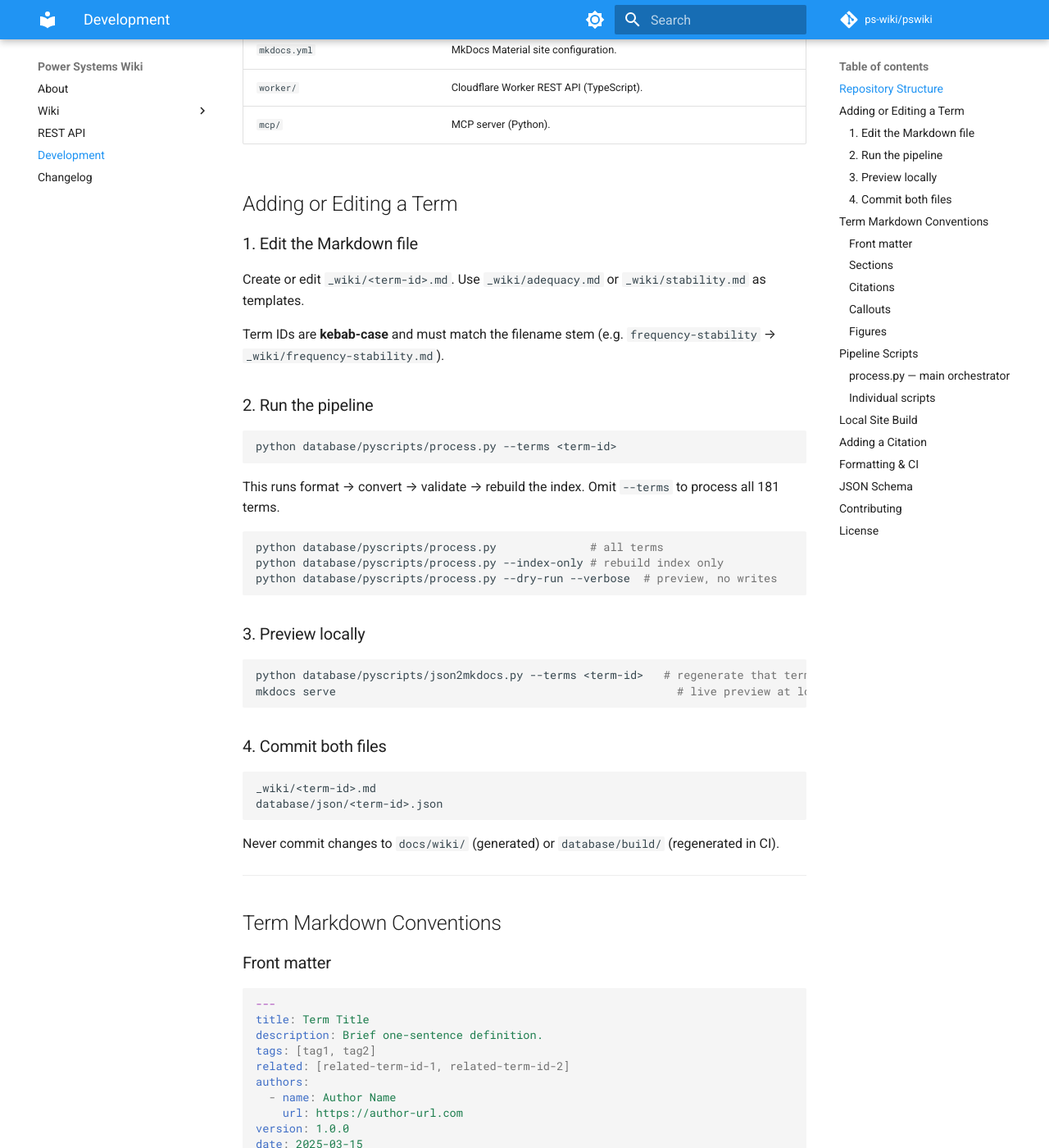
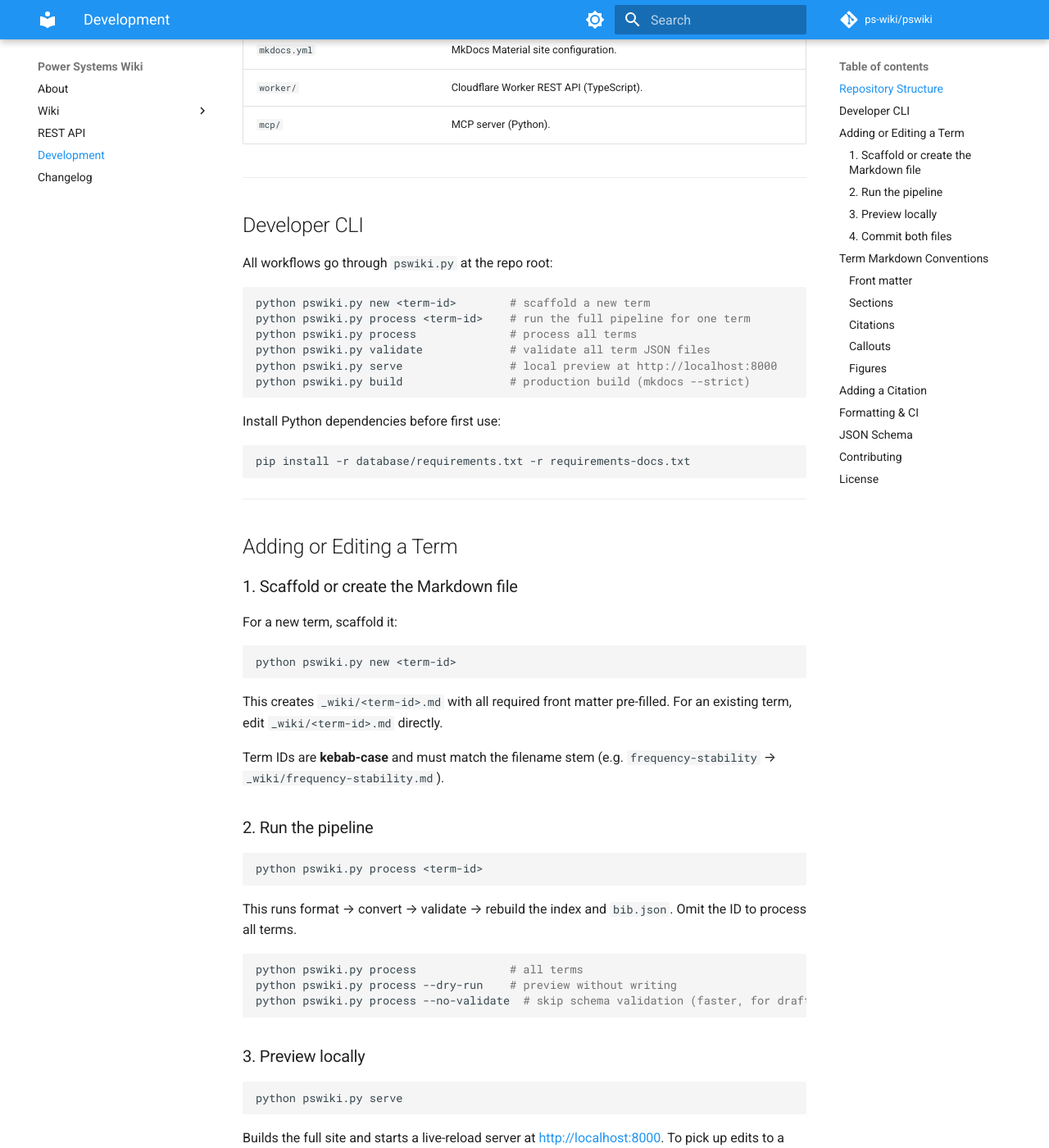
Before and after one commit to ps-wiki/ps-wiki.github.io, an MkDocs documentation site: the page built from docs/development.md, in a window 1280 px wide and 1400 px high, scrolled down 597 px. Shown: the whole window at 82% size. Built offline with MkDocs 1.6.1 and Material for MkDocs 9.7.7, drawn with Linux system fonts in a browser that asks for light colours; comment, search, counter and statistics services are not loaded; some of the changed text lies outside the part shown.

Commit message:
Update development.md for centralized CLI and MkDocs stack
- Replace all direct script invocations with pswiki.py commands
- Add Developer CLI section as the primary reference
- Update figure syntax from Jekyll liquid to standard Markdown
- Remove stale Pipeline Scripts and Local Site Build sections
- Note DOI-first footnote link behavior
- Remove version field from front matter template (pipeline-managed)

Co-Authored-By: Claude Sonnet 4.6 <noreply@anthropic.com>

````diff
--- a/docs/development.md
+++ b/docs/development.md
@@ -18,34 +18,64 @@ description: How to contribute terms, run the pipeline, and build the site local
 | `worker/`                             | Cloudflare Worker REST API (TypeScript).                                              |
 | `mcp/`                                | MCP server (Python).                                                                  |
 
+---
+
+## Developer CLI
+
+All workflows go through `pswiki.py` at the repo root:
+
+```bash
+python pswiki.py new <term-id>        # scaffold a new term
+python pswiki.py process <term-id>    # run the full pipeline for one term
+python pswiki.py process              # process all terms
+python pswiki.py validate             # validate all term JSON files
+python pswiki.py serve                # local preview at http://localhost:8000
+python pswiki.py build                # production build (mkdocs --strict)
+```
+
+Install Python dependencies before first use:
+
+```bash
+pip install -r database/requirements.txt -r requirements-docs.txt
+```
+
+---
+
 ## Adding or Editing a Term
 
-### 1. Edit the Markdown file
+### 1. Scaffold or create the Markdown file
 
-Create or edit `_wiki/<term-id>.md`. Use `_wiki/adequacy.md` or `_wiki/stability.md` as templates.
+For a new term, scaffold it:
+
+```bash
+python pswiki.py new <term-id>
+```
+
+This creates `_wiki/<term-id>.md` with all required front matter pre-filled. For an existing term, edit `_wiki/<term-id>.md` directly.
 
 Term IDs are **kebab-case** and must match the filename stem (e.g. `frequency-stability` → `_wiki/frequency-stability.md`).
 
 ### 2. Run the pipeline
 
 ```bash
-python database/pyscripts/process.py --terms <term-id>
+python pswiki.py process <term-id>
 ```
 
-This runs format → convert → validate → rebuild the index. Omit `--terms` to process all 181 terms.
+This runs format → convert → validate → rebuild the index and `bib.json`. Omit the ID to process all terms.
 
 ```bash
-python database/pyscripts/process.py              # all terms
-python database/pyscripts/process.py --index-only # rebuild index only
-python database/pyscripts/process.py --dry-run --verbose  # preview, no writes
+python pswiki.py process              # all terms
+python pswiki.py process --dry-run    # preview without writing
+python pswiki.py process --no-validate  # skip schema validation (faster, for drafting)
 ```
 
 ### 3. Preview locally
 
 ```bash
-python database/pyscripts/json2mkdocs.py --terms <term-id>   # regenerate that term's page
-mkdocs serve                                                   # live preview at localhost:8000
+python pswiki.py serve
 ```
+
+Builds the full site and starts a live-reload server at <http://localhost:8000>. To pick up edits to a term while the server is running, run `python pswiki.py process <term-id>` in a second terminal — mkdocs detects the regenerated page and reloads.
 
 ### 4. Commit both files
 
@@ -54,7 +84,7 @@ _wiki/<term-id>.md
 database/json/<term-id>.json
 ```
 
-Never commit changes to `docs/wiki/` (generated) or `database/build/` (regenerated in CI).
+Never commit `docs/wiki/` (generated) or `database/build/` (regenerated at build time).
 
 ---
 
@@ -71,14 +101,12 @@ related: [related-term-id-1, related-term-id-2]
 authors:
   - name: Author Name
     url: https://author-url.com
-version: 1.0.0
 date: 2025-03-15
 lastmod: 2025-11-19
 ---
 ```
 
-`lastmod` and the `generated` comment are managed by the pipeline — don't set them manually.
-Bump `version` (semver) on meaningful content changes.
+`lastmod` and `generated` are managed by the pipeline — do not set them manually.
 
 ### Sections
 
@@ -104,7 +132,7 @@ Source: <d-cite key="nerc2024glossary"></d-cite> p42
 
 For multiple sources: `Source: <d-cite key="key1"></d-cite> <d-cite key="key2"></d-cite>`
 
-The pipeline resolves citations to footnotes in the rendered site.
+The pipeline resolves citations to footnotes in the rendered site. If a BibTeX entry has a `doi` field, the footnote links to `https://doi.org/{doi}`; otherwise it uses the `url` field.
 
 ### Callouts
 
@@ -117,73 +145,17 @@ Use kramdown block attributes for highlighted notes:
 <!-- prettier-ignore-end -->
 ```
 
-Available types: `block-danger`, `block-warning`, `block-tip`, `block-note`.
-The `<!-- prettier-ignore -->` wrappers are required to prevent CI formatting errors.
+Available types: `block-danger`, `block-warning`, `block-tip`, `block-note`. The pipeline converts these to MkDocs admonitions at build time. The `<!-- prettier-ignore -->` wrappers are required to prevent CI formatting errors.
 
 ### Figures
 
-Store images in `assets/img/pswiki/` then reference them in the section body:
+Store images in `assets/img/pswiki/` then embed them with standard Markdown:
 
-```html
-<div class="row mt-3">
-  <div class="col-sm mt-3 mt-md-0">
-    {% include figure.liquid path="/assets/img/pswiki/your-figure.png" zoomable=true %} Caption text with optional <d-cite key="source-key"></d-cite>
-  </div>
-</div>
-<br />
+```markdown
+![Caption text (from <d-cite key="source-key"></d-cite>)](/assets/img/pswiki/your-figure.png)
 ```
 
 The pipeline extracts figures into the JSON and the site generator renders them with lightbox zoom.
-
----
-
-## Pipeline Scripts
-
-### `process.py` — main orchestrator
-
-```bash
-python database/pyscripts/process.py [--terms id1 id2] [--index-only] [--dry-run] [--no-validate] [--verbose]
-```
-
-Runs the full chain: `format.py` → `md2json.py` → `validate.py` → index rebuild.
-
-### Individual scripts
-
-```bash
-# Markdown → JSON
-python database/pyscripts/md2json.py --terms stability
-
-# JSON → Markdown (normalise / roundtrip)
-python database/pyscripts/json2md.py --terms stability
-
-# Format (MD → JSON → MD roundtrip to normalise)
-python database/pyscripts/format.py --terms stability
-
-# Validate JSON against schema
-python database/pyscripts/validate.py --terms stability
-
-# Generate MkDocs pages from JSON
-python database/pyscripts/json2mkdocs.py --terms stability
-```
-
----
-
-## Local Site Build
-
-```bash
-# Install dependencies (once)
-pip install -r database/requirements.txt -r requirements-docs.txt
-
-# Generate all term pages, then serve with live reload
-python database/pyscripts/json2mkdocs.py
-mkdocs serve
-
-# Production build (mirrors CI)
-python database/pyscripts/json2mkdocs.py
-mkdocs build --strict
-```
-
-The site builds in ~1.3 s for all 181 terms.
 
 ---
 
@@ -191,15 +163,13 @@ The site builds in ~1.3 s for all 181 terms.
 
 1. Add the BibTeX entry to `assets/bibliography/papers.bib`.
 2. Use the key in `<d-cite key="your-key"></d-cite>` in `_wiki/<term-id>.md`.
-3. Run `python database/pyscripts/process.py --terms <term-id>` to rebuild.
-
-The pipeline's `bib2json.py` exports `papers.bib` → `database/build/bib.json` which the site generator uses to render footnotes.
+3. Run `python pswiki.py process <term-id>` to rebuild.
 
 ---
 
 ## Formatting & CI
 
-The CI pipeline enforces [Prettier](https://prettier.io/) formatting (print width 150, Liquid plugin). Run before pushing:
+The CI pipeline enforces [Prettier](https://prettier.io/) formatting (print width 150). Run before pushing:
 
 ```bash
 npx prettier --write .
@@ -220,7 +190,6 @@ All term JSON files conform to `database/schema/v1/term.schema.json`. Key fields
 | `description`                    | string   | One-sentence summary                                |
 | `tags`                           | string[] | Lowercase kebab-case                                |
 | `related`                        | string[] | IDs of related terms                                |
-| `version`                        | string   | Semver (bump on content change)                     |
 | `content.sections`               | array    | Ordered list of definition sections                 |
 | `content.sections[].source_keys` | string[] | BibTeX keys for this section                        |
 | `content.sections[].body_md`     | string   | Markdown body (may contain `<d-cite>` and callouts) |
@@ -233,7 +202,7 @@ Contributions are welcome. The preferred workflow is:
 
 1. Fork the repository and create a branch.
 2. Add or edit terms following the conventions above.
-3. Run the pipeline and confirm `mkdocs build --strict` passes with 0 warnings.
+3. Run the pipeline and confirm `python pswiki.py build` passes with 0 warnings.
 4. Run `npx prettier --write .` before committing.
 5. Open a pull request — CI will validate, build, and check formatting automatically.
 
````
